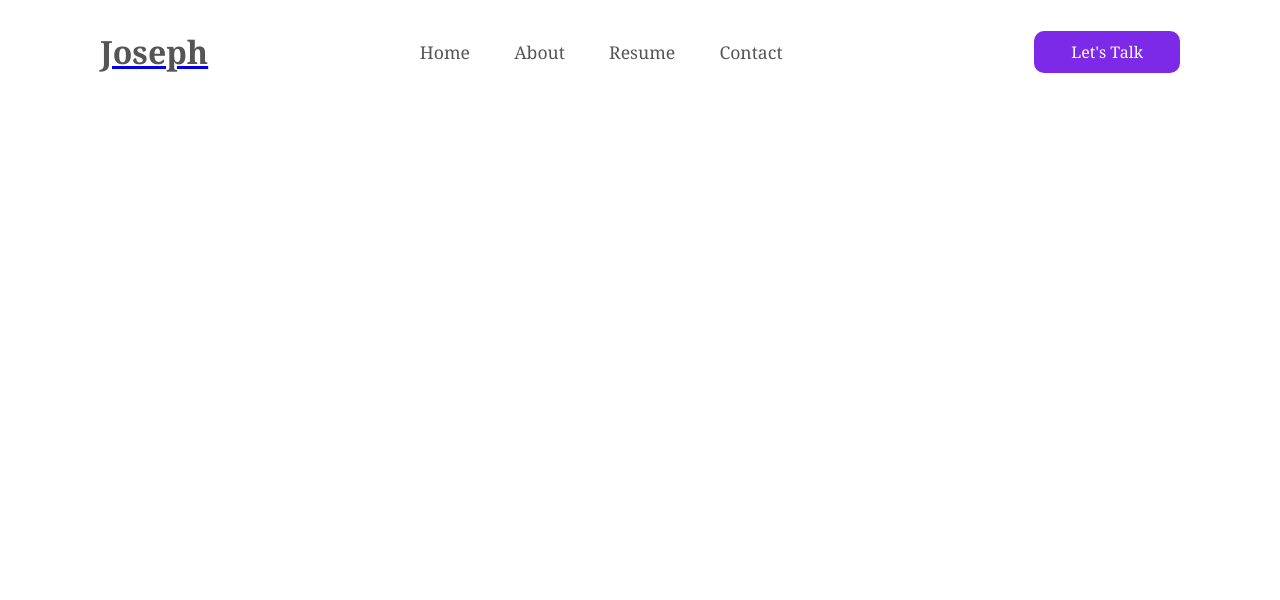
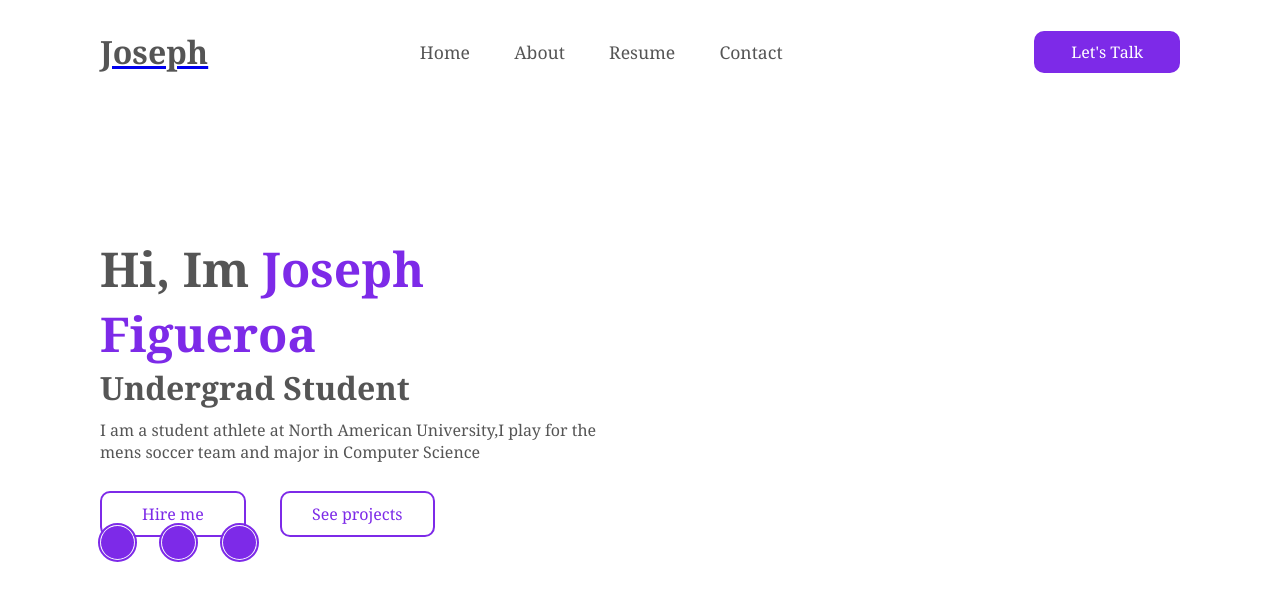
Before and after one commit to roasteddecaf/Portfolio, a plain HTML site: page portfolio web/index.html in a window 1280 px wide. Drawn offline with Linux system fonts and the light colour scheme.

Commit message:
initial commit

```diff
--- a/portfolio web/css/styles.css
+++ b/portfolio web/css/styles.css
@@ -51,3 +51,85 @@ body header {
     color:#7d2ae8;
     background: transparent;
 }
+
+.home{
+    position:relative;
+    width: 100%;
+    height: 100vh;
+    background:#fff;
+    background-size: cover;
+    background-position: center;
+    display: flex;
+    align-items: center;
+    padding: 30px 100px;
+}
+
+.content{
+    max-width: 500px;
+    color:#555;
+}
+
+.content h2{
+    font-size: 3em;
+}
+
+.content h2 span{
+    color:#7d2ae8;
+
+}
+
+.content h4{
+    font-size: 2em;
+}
+
+.content p{
+    padding:10px 0 40px 0;
+}
+
+.btn-group a{
+    color:#fff;
+    text-decoration: none;
+    padding:10px 40px;
+    background: #7d2ae8;
+    border-radius: 10px;
+    border: 2px solid #7d2ae8;
+    font-weight: 500;
+    transition: .3s;
+}
+
+.btn-group a:nth-child(1){
+    color: #7d2ae8;
+    background: transparent;
+}
+
+.btn-group a:nth-child(2) {
+    color:#7d2ae8;
+    background:transparent;
+    margin-left: 30px;
+    padding:10px 30px;
+}
+
+.btn-group a:hover-child(2){
+    color: #fff;
+    background: #7d2ae8;
+}
+
+.social-icons a {
+    display: inline-block;
+    width: 35px;
+    height: 35px;
+    background: #7d2ae8;
+    border-radius: 50%;
+    margin-right: 22px;
+    text-align: center;
+    line-height: 35px;
+    border: 1px solid #fff;
+    outline: 2px solid #7d2ae8;
+    transition: .3s;
+}
+.social-icons a:hover {
+    transform: translateY(-5px);
+}
+.social-icons a i {
+    color: #fff;
+}
--- a/portfolio web/index.html
+++ b/portfolio web/index.html
@@ -21,5 +21,22 @@
         <a href="#" class="btn-talk">Let's Talk</a>
     </header>
 
+    <section class="home">
+        <div class="content">
+            <h2>Hi, Im <span>Joseph Figueroa</span></h2>
+            <h4>Undergrad Student</h4>
+            <p>I am a student athlete at North American University,I play for the mens soccer team and major in Computer Science</p>
+            <div class="btn-group">
+                <a href="#">Hire me</a>
+                <a href="#">See projects</a>
+            </div>
+            <div class="social-icons">
+                <a href="#"><i class="fa-brands fa-linkedin-in"></i></a>
+                <a href="#"><i class="fa-brands fa-facebook-f"></i></a>
+                <a href="#"><i class="fa-brands fa-twitter"></i></a>
+            </div>
+        </div>
+    </section>
+
 </body>
 </html>
```
Also changed, not shown: 3 other files.
